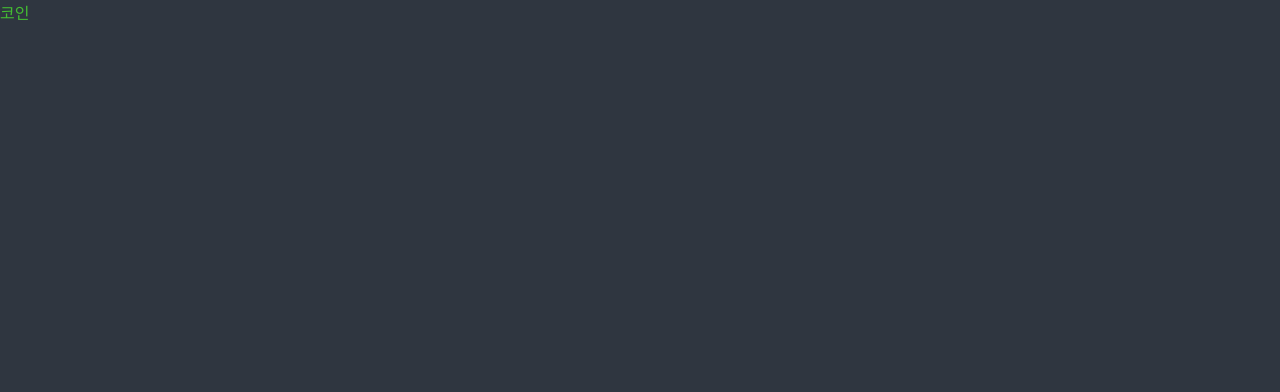
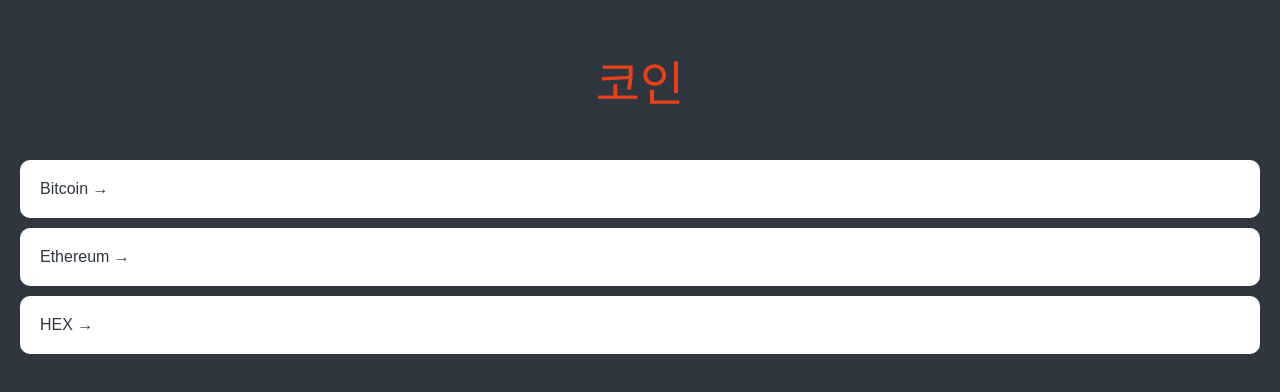
Before and after one commit to seovee/react-masterclass, a React (Create React App) app: page / in a window 1280 px wide. Shown: the top 392 px of the page. Built offline with nearby package versions, Linux system fonts and the light colour scheme.

Commit message:
5.3 Home part One

```diff
--- a/src/App.tsx
+++ b/src/App.tsx
@@ -58,6 +58,7 @@
 }
 a{
   text-decoration: none;
+  color: inherit;
 }
 `;
 
--- a/src/routes/Coins.tsx
+++ b/src/routes/Coins.tsx
@@ -1,10 +1,81 @@
+import { Link } from "react-router-dom";
 import styled from "styled-components";
 
+const Container = styled.div`
+  padding: 0px 20px;
+`;
+const Header = styled.header`
+  height: 20vh;
+  display: flex;
+  justify-content: center;
+  align-items: center;
+`;
+const ConinsList = styled.ul``;
+const Coin = styled.li`
+  background-color: white;
+  color: ${(props) => props.theme.bgColor};
+  margin-bottom: 10px;
+  border-radius: 10px;
+  a {
+    padding: 20px;
+    transition: color 0.5s ease-in;
+    display: block;
+  }
+  &:hover {
+    a {
+      color: ${(props) => props.theme.accentColor};
+    }
+  }
+`;
 const Title = styled.h1`
+  font-size: 48px;
   color: ${(props) => props.theme.accentColor};
 `;
 
+const coins = [
+  {
+    id: "btc-bitcoin",
+    name: "Bitcoin",
+    symbol: "BTC",
+    rank: 1,
+    is_new: false,
+    is_active: true,
+    type: "coin",
+  },
+  {
+    id: "eth-ethereum",
+    name: "Ethereum",
+    symbol: "ETH",
+    rank: 2,
+    is_new: false,
+    is_active: true,
+    type: "coin",
+  },
+  {
+    id: "hex-hex",
+    name: "HEX",
+    symbol: "HEX",
+    rank: 3,
+    is_new: false,
+    is_active: true,
+    type: "token",
+  },
+];
+
 function Coins() {
-  return <Title>코인</Title>;
+  return (
+    <Container>
+      <Header>
+        <Title>코인</Title>
+      </Header>
+      <ConinsList>
+        {coins.map((coin) => (
+          <Coin key={coin.id}>
+            <Link to={`/${coin.id}`}>{coin.name} &rarr;</Link>
+          </Coin>
+        ))}
+      </ConinsList>
+    </Container>
+  );
 }
 export default Coins;
--- a/src/theme.ts
+++ b/src/theme.ts
@@ -3,5 +3,5 @@
 export const theme: DefaultTheme = {
   bgColor: "#2f3640",
   textColor: "#f5f6fa",
-  accentColor: "#44bd32",
+  accentColor: "#e84118",
 };
```
